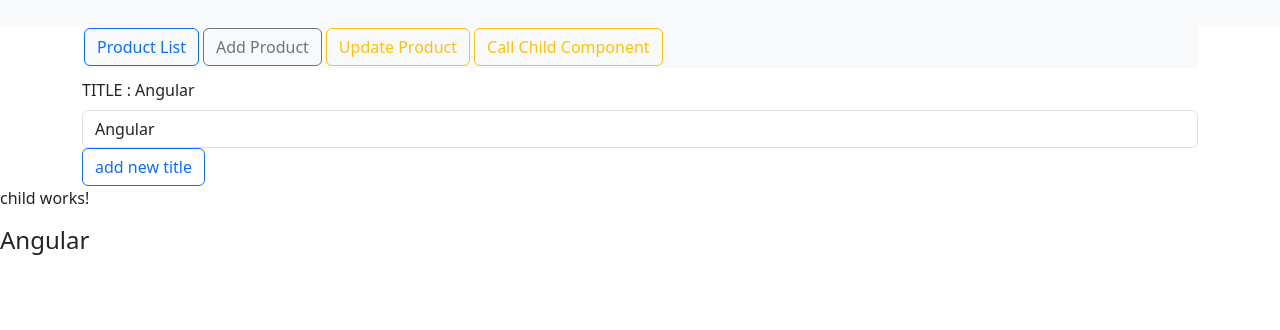
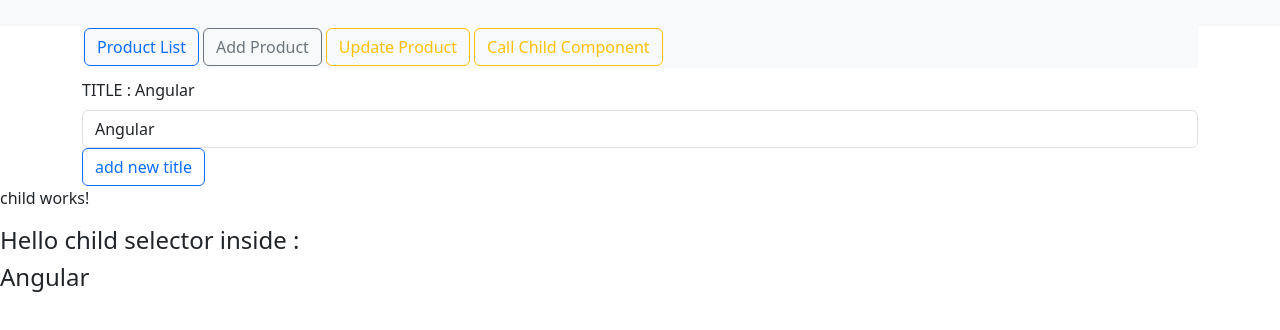
Before and after one commit to rtalari1999/notes, an Angular app: page / in a window 1280 px wide. Both pictures are taken after a click on the button "Call Child Component". Shown: the top 330 px of the page. Built offline with nearby package versions, Linux system fonts and the light colour scheme.

Commit message:
ngAfterContentInit and ngAfterContentChecked live class

```diff
--- a/src/app/app.component.html
+++ b/src/app/app.component.html
@@ -86,5 +86,7 @@
 
 
 @if(childComponent){
-  <app-child [title]="title" [titles]="titles"></app-child>
+  <app-child [title]="title" [titles]="titles">
+    <h4 #heading4> Hello  child selector inside : </h4>
+  </app-child>
 }
--- a/src/app/components/child/child.component.html
+++ b/src/app/components/child/child.component.html
@@ -1,4 +1,4 @@
 <p>child works!</p>
-
+<ng-content></ng-content>
 
 <h4 #h>{{title}}</h4>
--- a/src/app/components/child/child.component.ts
+++ b/src/app/components/child/child.component.ts
@@ -1,4 +1,4 @@
-import { AfterViewChecked, AfterViewInit, Component, DoCheck, Input, OnChanges, OnDestroy, OnInit, SimpleChanges, ViewChild } from '@angular/core';
+import { AfterContentChecked, AfterContentInit, AfterViewChecked, AfterViewInit, Component, ContentChild, DoCheck, ElementRef, Input, OnChanges, OnDestroy, OnInit, SimpleChanges, ViewChild } from '@angular/core';
 import { Subscription, interval } from 'rxjs';
 
 @Component({
@@ -8,22 +8,23 @@
   templateUrl: './child.component.html',
   styleUrl: './child.component.css'
 })
-export class ChildComponent implements OnDestroy , OnInit, OnChanges, DoCheck, AfterViewInit, AfterViewChecked{
+export class ChildComponent implements OnDestroy , OnInit, OnChanges, DoCheck, AfterViewInit, AfterViewChecked, AfterContentInit, AfterContentChecked{
   interval!: Subscription;
   @ViewChild('h') header:any;
+  @ContentChild('heading4') head!: ElementRef ;
   @Input() title:any;
   @Input() titles:any;
   empName ='xyz';
 
 
   constructor(){
-    console.log('title in child constructor', this.title)
+    //console.log('title in child constructor', this.title)
   }
 
   ngOnInit(): void {
     //this.intervall();
-    console.log('title in child', this.title)
-    console.log('header in ngOnInit', this.header);
+    //console.log('title in child', this.title)
+    //console.log('header in ngOnInit', this.header);
   }
 
 
@@ -35,8 +36,8 @@
 
   ngOnChanges(changes: SimpleChanges): void {
 
-    console.log('on change method', changes);
-    console.log('header in ngOnChanges', this.header);
+    //console.log('on change method', changes);
+    //console.log('header in ngOnChanges', this.header);
 
 
     /**
@@ -47,20 +48,31 @@
 
   }
   ngDoCheck(): void {
-    console.log('ngDoCheck child component is called')
-    console.log('header in ngDoCheck', this.header);
+    //console.log('ngDoCheck child component is called')
+    console.log('header in ngDoCheck', this.head);
+
+  }
+
+  ngAfterContentInit(): void {
+    console.log('ngAfterContentInit child component is called', this.head)
+    /**
+     * The ngAfterContentInit lifecycle hook is called after the components projected content has been fully initialized.
+     */
+  }
+  ngAfterContentChecked(): void {
+    console.log('ngAfterContentChecked child component is called', this.head)
   }
 
   ngAfterViewInit(): void {
-    console.log('ngAfterViewInit child component is called')
-    console.log('header in ngAfterViewInit', this.header);
+    //console.log('ngAfterViewInit child component is called')
+    //console.log('header in ngAfterViewInit', this.header);
     /**
      * ngAfterViewInit life cycle hook method is called once the view is loaded
      */
   }
   ngAfterViewChecked(): void {
-    console.log('ngAfterViewChecked child component is called')
-    console.log('header in ngAfterViewChecked', this.header);
+    //console.log('ngAfterViewChecked child component is called')
+    //console.log('header in ngAfterViewChecked', this.header);
   }
 
   ngOnDestroy(): void {
```
